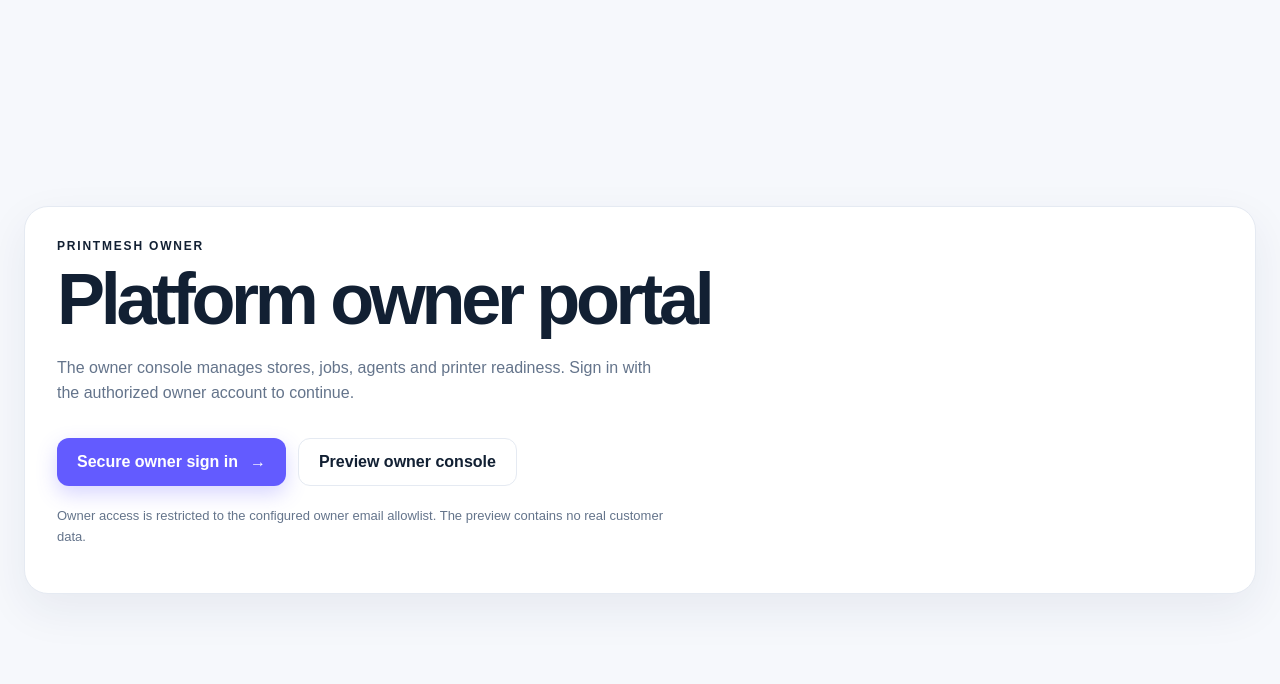
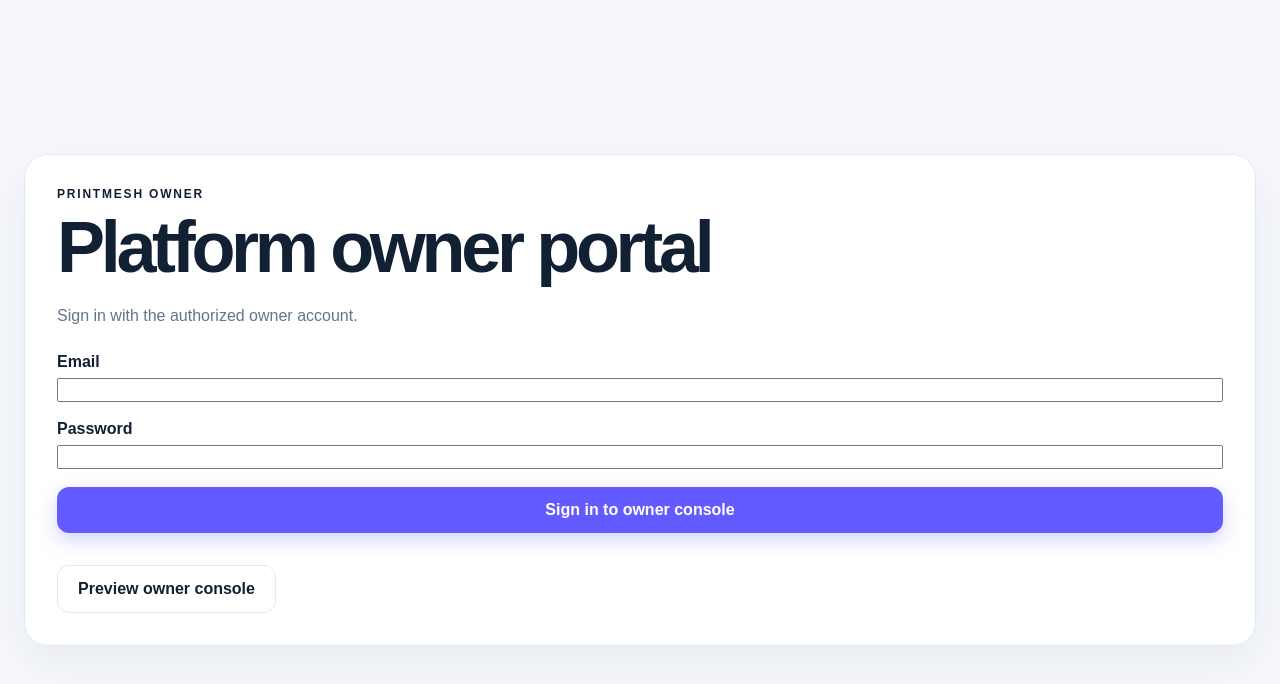
Before and after one commit to akshith-png/PrintMesh, a Next.js app in the folder apps/web/: page /owner/login in a window 1280 px wide. Shown: the top 684 px of the page. Built offline with nearby package versions, Linux system fonts and the light colour scheme.

Commit message:
add real owner sign in

```diff
--- a/apps/web/src/app/owner/login/page.tsx
+++ b/apps/web/src/app/owner/login/page.tsx
@@ -1,5 +1,6 @@
+"use client";
 import Link from "next/link";
-
-export default function OwnerLoginPage() {
-  return <main className="shell"><section className="card auth-card"><p className="eyebrow">PRINTMESH OWNER</p><h1>Platform owner portal</h1><p className="muted">The owner console manages stores, jobs, agents and printer readiness. Sign in with the authorized owner account to continue.</p><div className="hero-actions"><Link className="button primary" href="/merchant/login?next=/admin">Secure owner sign in <span>→</span></Link><Link className="button secondary" href="/demo/owner">Preview owner console</Link></div><p className="muted auth-note">Owner access is restricted to the configured owner email allowlist. The preview contains no real customer data.</p></section></main>;
-}
+import { FormEvent, useState } from "react";
+import { useRouter } from "next/navigation";
+import { createSupabaseBrowserClient } from "@/lib/supabase/browser";
+export default function OwnerLoginPage(){const router=useRouter();const [email,setEmail]=useState("");const [password,setPassword]=useState("");const [error,setError]=useState("");async function submit(e:FormEvent){e.preventDefault();setError("");try{const {error}=await createSupabaseBrowserClient().auth.signInWithPassword({email,password});if(error){setError(error.message);return;}router.replace("/admin");router.refresh();}catch(err){setError(err instanceof Error?err.message:"Sign-in unavailable");}}return <main className="shell"><section className="card auth-card"><p className="eyebrow">PRINTMESH OWNER</p><h1>Platform owner portal</h1><p className="muted">Sign in with the authorized owner account.</p><form className="form" onSubmit={submit}><label>Email<input type="email" required value={email} onChange={e=>setEmail(e.target.value)}/></label><label>Password<input type="password" required value={password} onChange={e=>setPassword(e.target.value)}/></label>{error&&<p className="error">{error}</p>}<button className="button primary">Sign in to owner console</button></form><div className="hero-actions"><Link className="button secondary" href="/demo/owner">Preview owner console</Link></div></section></main>}
```
